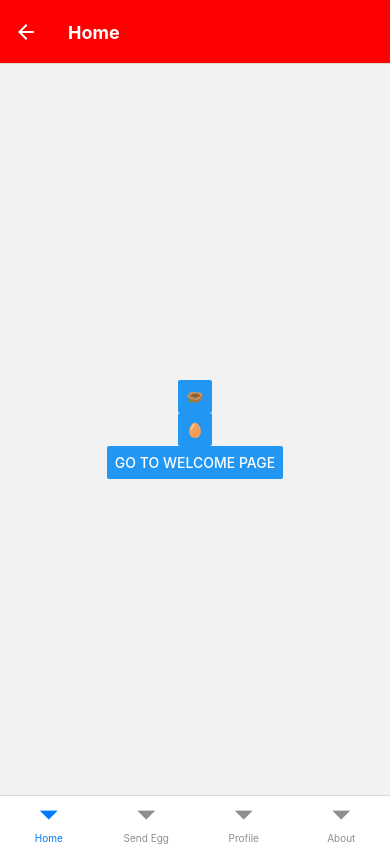
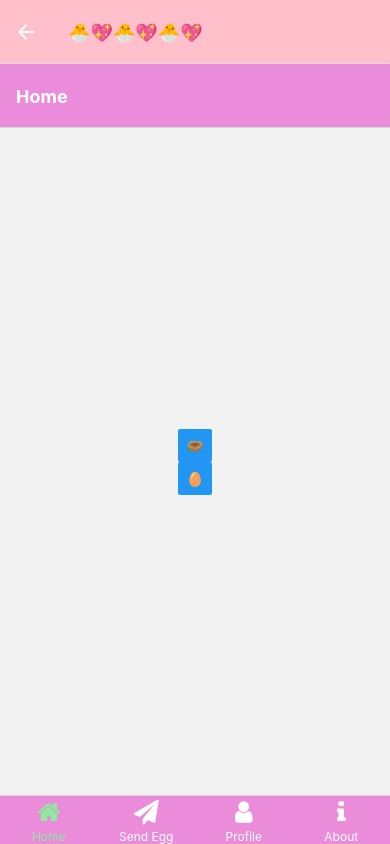
Before and after one commit to SirPhoros/love-birds, a React Native app: screen /Home in a window 390 px wide. Built offline with nearby package versions, Linux system fonts and the light colour scheme; no server answers.

Commit message:
Allows stack and tab navigation from log in screen through to the app

```diff
--- a/App.tsx
+++ b/App.tsx
@@ -2,6 +2,8 @@ import * as React from 'react';
 import { NavigationContainer } from '@react-navigation/native';
 import { createNativeStackNavigator } from '@react-navigation/native-stack';
 import { createBottomTabNavigator } from '@react-navigation/bottom-tabs';
+import { Icon } from 'react-native-elements';
+
 import Home from './src/screens/Home';
 import Profile from './src/screens/Profile';
 import About from './src/screens/About';
@@ -22,16 +24,43 @@ const Tab = createBottomTabNavigator()
 
 function HomeTabs() {
   return (
-    	<Tab.Navigator screenOptions={{ headerStyle: {
-          backgroundColor: 'red',
-        },
-        headerTintColor: '#fff',
-        headerTitleStyle: {
-          fontWeight: 'bold',
-        }}}>
-		<Tab.Screen name="Home" component={Home} options={{headerShown: false}}/>
+  <Tab.Navigator
+          screenOptions={({ route }) => ({
+            headerStyle: {
+              backgroundColor: '#eb8cda',
+            },
+            headerTintColor: '#fff',
+            headerTitleStyle: {
+              fontWeight: 'bold',
+            },
+            tabBarStyle: {
+              backgroundColor: '#eb8cda', //nav bar bg colour
+            },
+            tabBarActiveTintColor: '#8ceb9d', //nav bar active icon colour
+            tabBarInactiveTintColor: '#fff', //nav bar inactive icons colour
+            tabBarLabelStyle: {
+              fontSize: 12,
+            },
+            tabBarIcon: ({ color, size }) => {
+              let iconName;
+
+              if (route.name === 'Home') {
+                iconName = 'home';
+              } else if (route.name === 'Send Egg') {
+                iconName = 'send';
+              } else if (route.name === 'Profile') {
+                iconName = 'user';
+              } else if (route.name === 'About') {
+                iconName = 'info';
+              }
+
+              return <Icon name={iconName} type="font-awesome" color={color} size={size} />;
+            },
+          })}
+        >
+		<Tab.Screen name="Home" component={Home}/>
 		<Tab.Screen name="Send Egg" component={SendEgg} />
-		<Tab.Screen name="Profile" component={Profile} options={{headerShown: false}}/>
+		<Tab.Screen name="Profile" component={Profile} />
     <Tab.Screen name="About" component={About} />
 	</Tab.Navigator>
   )
@@ -39,16 +68,10 @@ function HomeTabs() {
 
 function ProfileTabs() {
   return (
-    	<Tab.Navigator screenOptions={{ headerStyle: {
-          backgroundColor: 'red',
-        },
-        headerTintColor: '#fff',
-        headerTitleStyle: {
-          fontWeight: 'bold',
-        }}}>
-		<Tab.Screen name="Home" component={Home} options={{headerShown: false}}/>
+    	<Tab.Navigator>
+		<Tab.Screen name="Home" component={Home} />
 		<Tab.Screen name="Send Egg" component={SendEgg} />
-		<Tab.Screen name="Profile" component={Profile} options={{headerShown: false}}/>
+		<Tab.Screen name="Profile" component={Profile} />
     <Tab.Screen name="About" component={About} />
 	</Tab.Navigator>
   )
@@ -56,16 +79,10 @@ function ProfileTabs() {
 
 function SendEggTabs () {
   return (
-    	<Tab.Navigator screenOptions={{ headerStyle: {
-          backgroundColor: 'red',
-        },
-        headerTintColor: '#fff',
-        headerTitleStyle: {
-          fontWeight: 'bold',
-        }}}>
-		<Tab.Screen name="Home" component={Home} options={{headerShown: false}}/>
+    	<Tab.Navigator >
+		<Tab.Screen name="Home" component={Home} />
 		<Tab.Screen name="Send Egg" component={SendEgg} />
-		<Tab.Screen name="Profile" component={Profile} options={{headerShown: false}}/>
+		<Tab.Screen name="Profile" component={Profile} />
     <Tab.Screen name="About" component={About} />
 	</Tab.Navigator>
   )
@@ -73,16 +90,21 @@ function SendEggTabs () {
 
 function RelationshipTabs () {
   return (
-    	<Tab.Navigator screenOptions={{ headerStyle: {
-          backgroundColor: 'red',
-        },
-        headerTintColor: '#fff',
-        headerTitleStyle: {
-          fontWeight: 'bold',
-        }}}>
-		<Tab.Screen name="Home" component={Home} options={{headerShown: false}}/>
+    	<Tab.Navigator>
+		<Tab.Screen name="Home" component={Home} />
 		<Tab.Screen name="Send Egg" component={SendEgg} />
-		<Tab.Screen name="Profile" component={Profile} options={{headerShown: false}}/>
+		<Tab.Screen name="Profile" component={Profile}/>
+    <Tab.Screen name="About" component={About} />
+	</Tab.Navigator>
+  )
+}
+
+function NestTabs () {
+  return (
+    	<Tab.Navigator>
+		<Tab.Screen name="Home" component={Home} />
+		<Tab.Screen name="Send Egg" component={SendEgg} />
+		<Tab.Screen name="Profile" component={Profile}/>
     <Tab.Screen name="About" component={About} />
 	</Tab.Navigator>
   )
@@ -90,11 +112,10 @@ function RelationshipTabs () {
 
 function App() {
   return (
-    // Navbar below //
     <UserContextProvider>
     <NavigationContainer>
    <Stack.Navigator screenOptions={{ headerStyle: {
-        backgroundColor: 'red',
+        backgroundColor: 'pink',
       },
       headerTintColor: '#fff',
       headerTitleStyle: {
@@ -103,14 +124,14 @@ function App() {
           <Stack.Screen name="Welcome" component={Welcome} />
           <Stack.Screen name="Register" component={Register} />
           <Stack.Screen name="LogIn" component={LogIn} />
-        <Stack.Screen name="Home" component={HomeTabs} options={{title: 'Home'}}/>
-		      <Stack.Screen name="Send Egg" component={SendEggTabs} />
-		      <Stack.Screen name="Nest" component={Nest} />
+        <Stack.Screen name="Home" component={HomeTabs} options={{title: '🐣💖🐣💖🐣💖'}}/>
+		      <Stack.Screen name="Send Egg" component={SendEggTabs} options={{headerShown: false}}/>
+		      <Stack.Screen name="Nest" component={NestTabs} />
 		      <Stack.Screen name="Game" component={Game} />
 		      <Stack.Screen name="My Egg" component={MyEgg} />
         <Stack.Screen name="Profile" component={ProfileTabs} options={{title: 'Profile'}}/>
        <Stack.Screen name="Relationship" component={RelationshipTabs} />
-
+       <Stack.Screen name="About" component={About} options={{headerShown: false, title: 'About'}}/>
     </Stack.Navigator>
     </NavigationContainer>
     </UserContextProvider>
--- a/package.json
+++ b/package.json
@@ -23,6 +23,7 @@
     "nativewind": "^2.0.11",
     "react": "18.2.0",
     "react-native": "0.71.8",
+    "react-native-elements": "^3.4.3",
     "react-native-gesture-handler": "~2.9.0",
     "react-native-paper": "^5.8.0",
     "react-native-reanimated": "~2.14.4",
--- a/src/screens/Home.tsx
+++ b/src/screens/Home.tsx
@@ -1,3 +1,4 @@
+
 import React, { useContext, useEffect } from "react";
 import { Button, Text, View } from "react-native";
 import { useNavigation } from "@react-navigation/native";
@@ -21,11 +22,7 @@ useEffect(() => {}, [profileId])
         title="🥚"
         onPress={() => nav.navigate('Send Egg' as never)}
       />
-      {/* Button here for now, will default with context */}
-      <Button
-        title="Go to Welcome Page"
-        onPress={() => nav.navigate('Welcome' as never)}
-      />
+
     </View>
   );
 }
```
Also changed, not shown: 1 other file (tests, documents, lock files or other folders).
